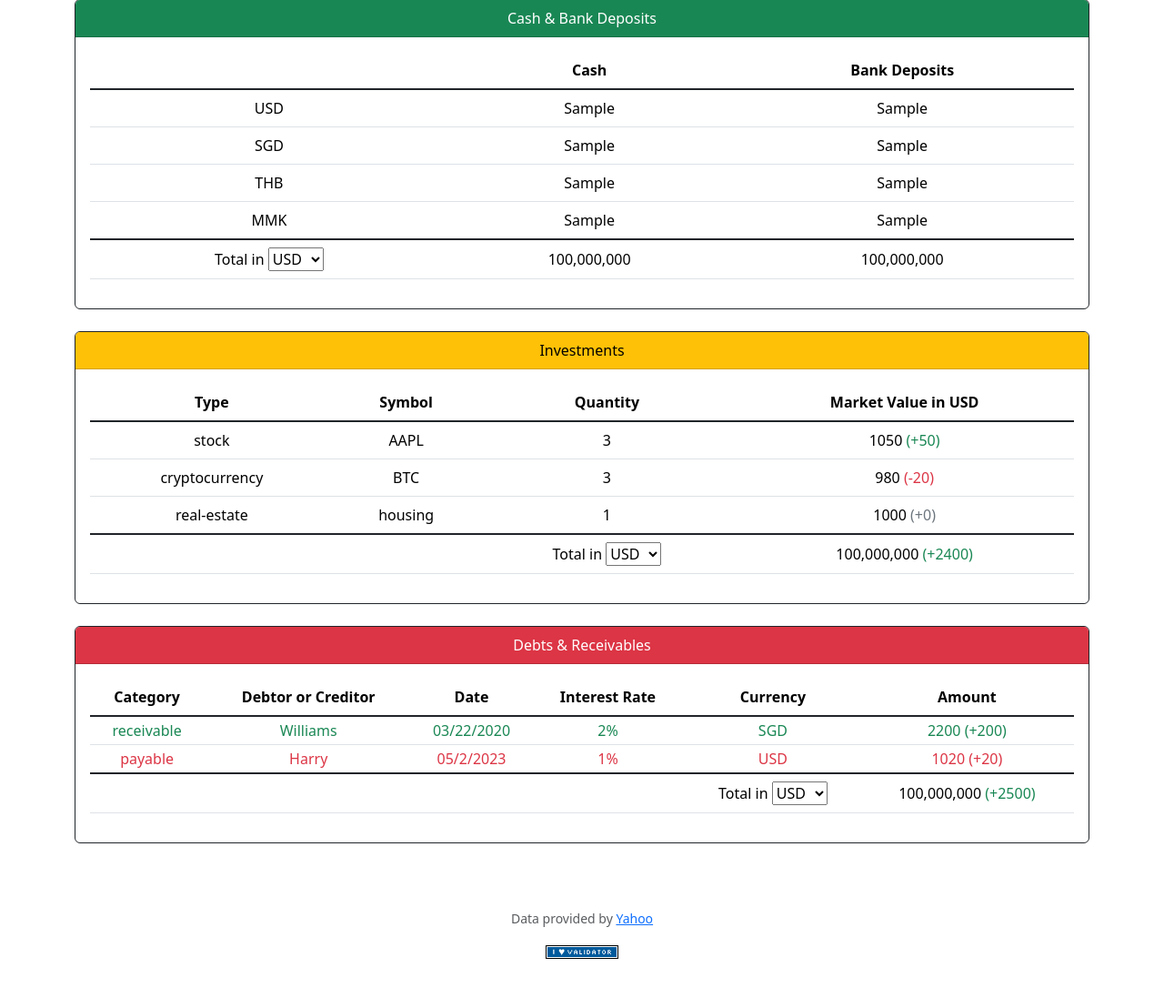
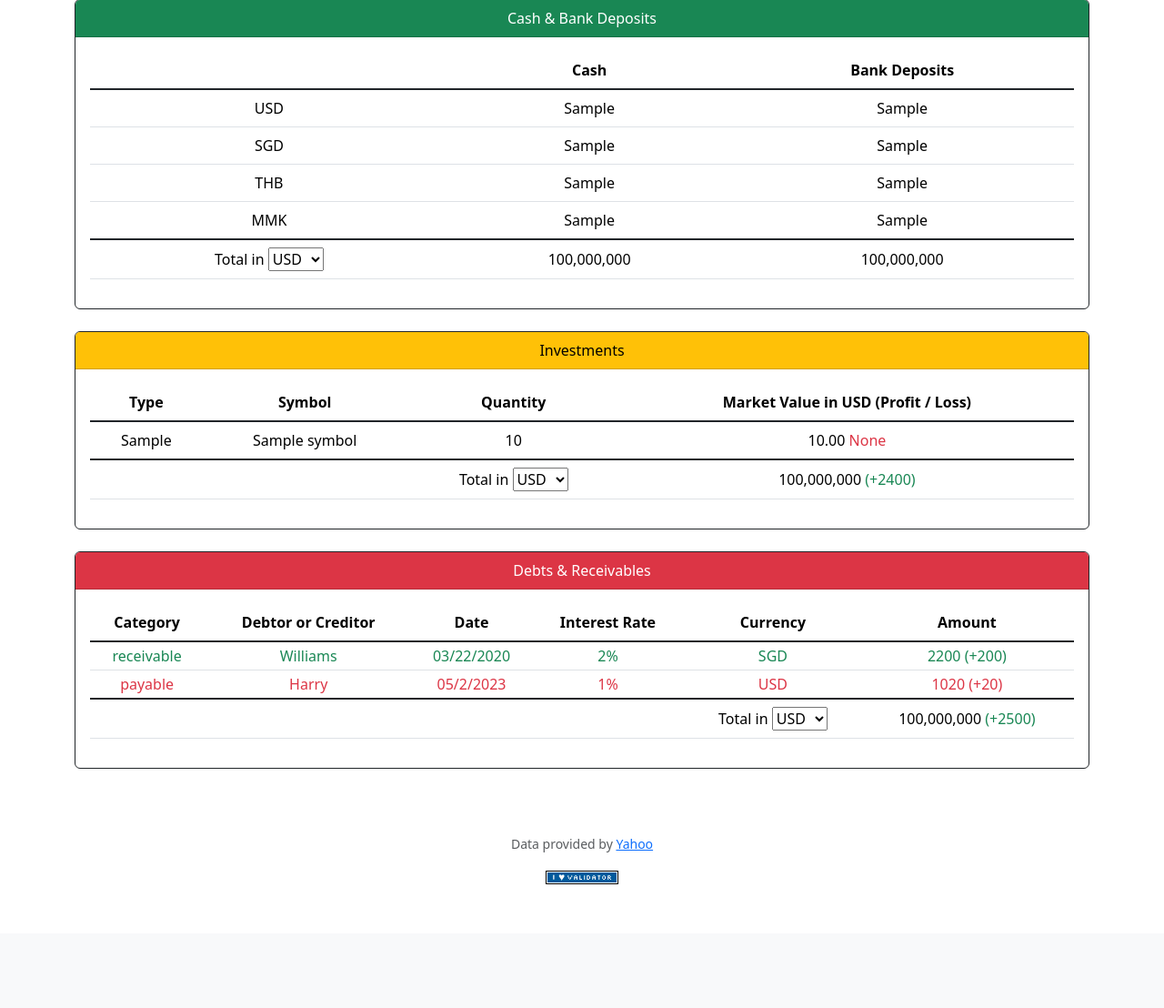
Before and after one commit to Ammmoe/Budgetary, a Flask app: template templates/index.html in a window 1280 px wide. Shown: the part 297-1405 px from the top of the page at 91% size. After the commit the page ends 1269 px from the top, so only its background shows below. Run offline with Flask 3, Linux system fonts and the light colour scheme; the template is opened without the code that fills it: most values are stand-ins (such as "Sample title", 1, 10 or a date in 2020); some libraries are stand-ins or nearby versions.

Commit message:
Homepage investments table backend updated

```diff
--- a/app.py
+++ b/app.py
@@ -5,7 +5,7 @@
 from flask_session import Session
 from werkzeug.security import check_password_hash, generate_password_hash
 
-from helpers import apology, login_required, stock_lookup, amount_in_usd, crypto_lookup
+from helpers import apology, login_required, stock_lookup, amount_in_usd, crypto_lookup, profit, currency
 
 
 # Configure application
@@ -13,7 +13,8 @@
 #cache = Cache(app, config={'CACHE_TYPE': 'redis'})
 
 # Custom filter
-# app.jinja_env.filters["usd"] = usd
+app.jinja_env.filters["profit"] = profit
+app.jinja_env.filters["currency"] = currency
 
 # Configure session to use filesystem (instead of signed cookies)
 app.config["SESSION_PERMANENT"] = False
@@ -628,8 +629,62 @@
         bank_thb_str = f"{bank_thb:,.2f}"
         bank_mmk_str = f"{bank_mmk:,.2f}"
 
+        investment_rows = db.execute (
+            "SELECT \
+                investment.investment_type, \
+                CASE \
+                    WHEN investment.investment_type = 'other-investment' THEN investment.investment_comment \
+                    WHEN investment.symbol_real_estate_type = 'otherRealEstate' THEN investment.real_estate_comment \
+                    ELSE investment.symbol_real_estate_type \
+                END AS symbol, \
+                SUM(CASE WHEN investment.buy_or_sell = 'buy' THEN investment.quantity ELSE -investment.quantity END) AS quantity, \
+                SUM(CASE WHEN investment.buy_or_sell = 'buy' THEN transactions.amount_in_usd ELSE -transactions.amount_in_usd END) AS original_value \
+            FROM investment JOIN transactions \
+            ON investment.transaction_id = transactions.id \
+            GROUP BY \
+                investment.investment_type, \
+                CASE \
+                    WHEN investment.investment_type = 'other-investment' THEN investment.investment_comment \
+                    WHEN investment.symbol_real_estate_type = 'otherRealEstate' THEN investment.real_estate_comment \
+                    ELSE investment.symbol_real_estate_type \
+                END"
+        )
+
+        new_investment_rows = []
+        for row in investment_rows:
+            quantity = round(float(row['quantity']), 2)
+
+            if row['investment_type'] == 'stock':
+                stock_quote = stock_lookup(row['symbol'])
+                stock_price = stock_quote['price']
+                market_value = round(stock_price * quantity, 2)
+                profit_loss = round(market_value - float(row['original_value']), 2)
+                row['original_value'] = market_value
+                row['profit_loss'] = profit_loss
+                row['quantity'] = quantity
+
+                new_investment_rows.append(row)
+
+            elif row['investment_type'] == 'cryptocurrency':
+                crypto_quote = crypto_lookup(row['symbol'])
+                crypto_price = crypto_quote['price']
+                market_value = round(crypto_price * quantity, 2)
+                profit_loss = round(market_value - float(row['original_value']), 2)
+                row['original_value'] = market_value
+                row['profit_loss'] = profit_loss
+                row['quantity'] = quantity
+
+                new_investment_rows.append(row)
+
+            else:
+                row['profit_loss'] = 0
+                row['quantity'] = quantity
+
+                new_investment_rows.append(row)
+
         return render_template("index.html", cash_usd=cash_usd_str, cash_sgd=cash_sgd_str, cash_thb=cash_thb_str, cash_mmk=cash_mmk_str, \
-            bank_usd=bank_usd_str, bank_sgd=bank_sgd_str, bank_thb=bank_thb_str, bank_mmk=bank_mmk_str)
+            bank_usd=bank_usd_str, bank_sgd=bank_sgd_str, bank_thb=bank_thb_str, bank_mmk=bank_mmk_str, investment_rows=new_investment_rows, \
+            profit=profit, currency=currency)
 
 
 @app.route("/budgetary", methods=["GET", "POST"])
@@ -830,7 +885,7 @@
                 db.execute(
                     "INSERT INTO investment (user_id, transaction_id, investment_type, investment_comment, symbol_real_estate_type, buy_or_sell, quantity) \
                     VALUES (?, ?, ?, ?, ?, ?, ?)",
-                    user_id, transaction_id, investment_type, other_investment, stock_symbol, buy_sell, quantity
+                    user_id, transaction_id, investment_type, other_investment, stock_symbol.upper(), buy_sell, quantity
                 )
                 flash('Success!', 'alert-success')
                 return redirect(url_for('budgetary'))
@@ -841,7 +896,7 @@
                 db.execute(
                     "INSERT INTO investment (user_id, transaction_id, investment_type, investment_comment, symbol_real_estate_type, buy_or_sell, quantity) \
                     VALUES (?, ?, ?, ?, ?, ?, ?)",
-                    user_id, transaction_id, investment_type, other_investment, crypto_symbol, buy_sell, quantity
+                    user_id, transaction_id, investment_type, other_investment, crypto_symbol.upper(), buy_sell, quantity
                 )
                 flash('Success!', 'alert-success')
                 return redirect(url_for('budgetary'))
--- a/helpers.py
+++ b/helpers.py
@@ -80,7 +80,7 @@
 
         # CSV header: Date,Open,High,Low,Close,Adj Close,Volume
         quotes = list(csv.DictReader(response.content.decode("utf-8").splitlines()))
-        price = round(float(quotes[-1]["Adj Close"]), 2)
+        price = round(float(quotes[-1]["Adj Close"]), 4)
         return {"price": price, "symbol": symbol}
 
     except (KeyError, IndexError, requests.RequestException, ValueError):
@@ -158,3 +158,19 @@
         exchange_rate = forex_rate(currency)["rate"]
         amount_in_usd = (1 / exchange_rate) * float(value)
         return round(float(amount_in_usd), 2)
+
+
+def profit(value):
+    """ Format currency value to be used in homepage """
+    if value > 0:
+        return f"(+{value:,.2f})"
+
+    if value == 0:
+        return f"(+0)"
+
+    if value < 0:
+        return f"({value:,.2f})"
+
+
+def currency(value):
+    return f"{value:,.2f}"
--- a/templates/index.html
+++ b/templates/index.html
@@ -79,28 +79,28 @@
                         <th scope="col">Type</th>
                         <th scope="col">Symbol</th>
                         <th scope="col">Quantity</th>
-                    <th scope="col">Market Value in USD</th>
+                        <th scope="col">Market Value in USD (Profit / Loss)</th>
                     </tr>
                 </thead>
                 <tbody class="table-group-divider">
+                    {% for row in investment_rows %}
                     <tr>
-                    <td>stock</td>
-                    <td>AAPL</td>
-                    <td>3</td>
-                    <td>1050 <span class="text-success">(+50)</span></td>
+                        <td>{{ row['investment_type'] }}</td>
+                        <td>{{ row['symbol'] }}</td>
+                        <td>{{ row['quantity'] }}</td>
+                        <td>{{ row['original_value'] | currency }}
+                            <span class="
+                            {% if row['profit_loss'] > 0 %}
+                                text-success
+                            {% elif row['profit_loss'] == 0 %}
+                                text-secondary
+                            {% else %}
+                                text-danger
+                            {% endif %}
+                                ">{{ row['profit_loss'] | profit }}</span>
+                        </td>
                     </tr>
-                  <tr>
-                    <td>cryptocurrency</td>
-                    <td>BTC</td>
-                    <td>3</td>
-                    <td>980 <span class="text-danger">(-20)</span></td>
-                  </tr>
-                  <tr>
-                    <td>real-estate</td>
-                    <td>housing</td>
-                    <td>1</td>
-                    <td>1000 <span class="text-secondary">(+0)</span></td>
-                  </tr>
+                    {% endfor %}
                 </tbody>
                 <tfoot class="table-group-divider">
                     <th colspan="2"> </th>
```
Also changed, not shown: budgetary.db, 3 other files. Lines whose indentation alone changed are shown as unchanged.
